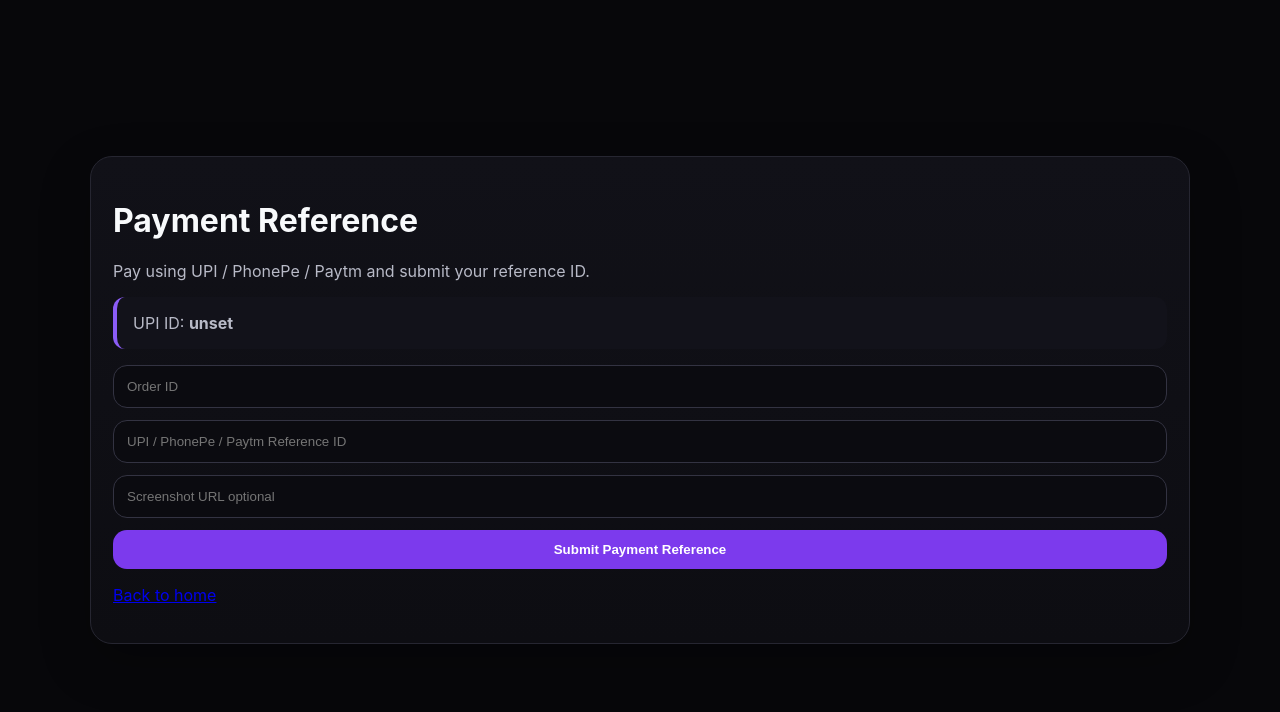
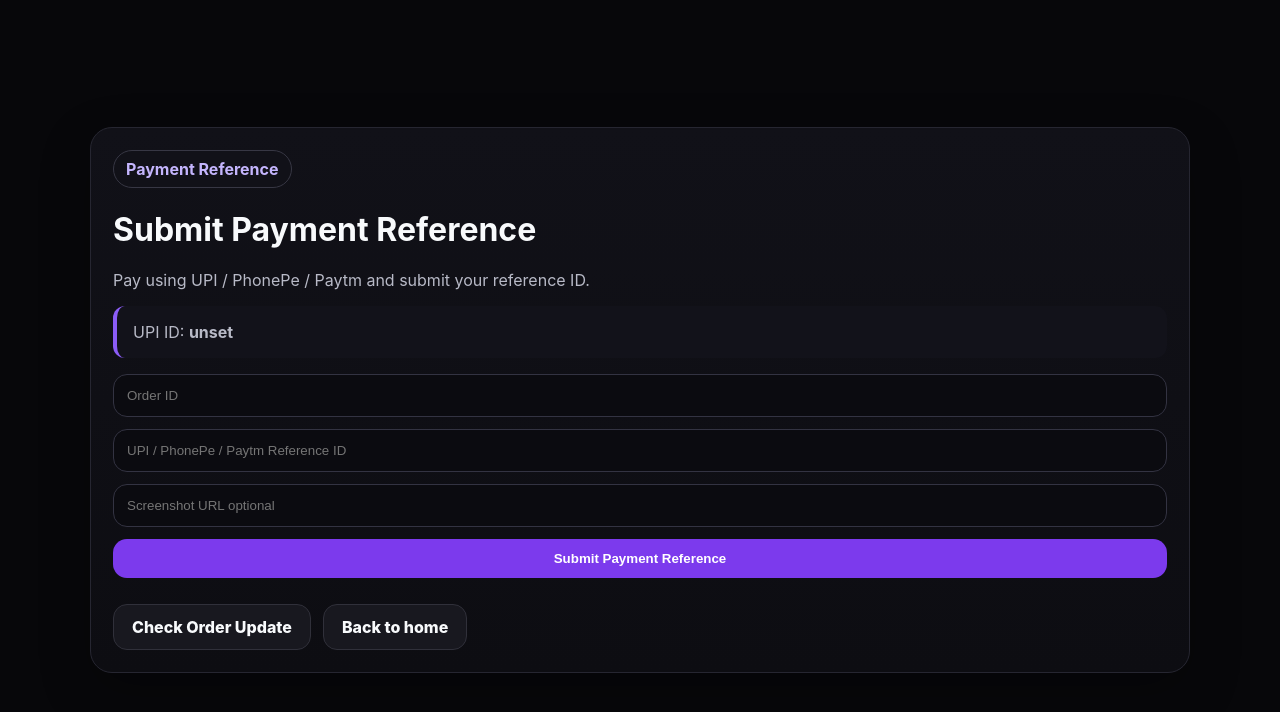
Before and after one commit to ankitraj21805-lgtm/verifyme-next, a Next.js app in the folder verifyme-vercel-ready/: page /payment in a window 1280 px wide. Shown: the top 712 px of the page. Built offline with nearby package versions, Linux system fonts and the light colour scheme; no server answers.

Commit message:
feat: improve payment reference page feedback

```diff
--- a/verifyme-vercel-ready/app/payment/page.js
+++ b/verifyme-vercel-ready/app/payment/page.js
@@ -2,5 +2,18 @@ import PaymentForm from '../ui/PaymentForm';
 
 export default function PaymentPage({ searchParams }) {
   const orderId = searchParams?.orderId || '';
-  return <main className="admin-shell"><div className="panel card"><h1>Payment Reference</h1><p>Pay using UPI / PhonePe / Paytm and submit your reference ID.</p><p className="notice">UPI ID: <b>{process.env.NEXT_PUBLIC_UPI_ID || 'war0001@ptyes'}</b></p><PaymentForm orderId={orderId}/><p><a href="/">Back to home</a></p></div></main>;
+  return <main className="admin-shell">
+    <div className="panel card">
+      <span className="badge">Payment Reference</span>
+      <h1>Submit Payment Reference</h1>
+      <p>Pay using UPI / PhonePe / Paytm and submit your reference ID.</p>
+      <p className="notice">UPI ID: <b>{process.env.NEXT_PUBLIC_UPI_ID || 'war0001@ptyes'}</b></p>
+      {orderId && <p>Your Order ID: <b>#{orderId}</b></p>}
+      <PaymentForm orderId={orderId}/>
+      <div className="actions">
+        <a className="btn secondary" href={`/#customer-update`}>Check Order Update</a>
+        <a className="btn secondary" href="/">Back to home</a>
+      </div>
+    </div>
+  </main>;
 }
```
